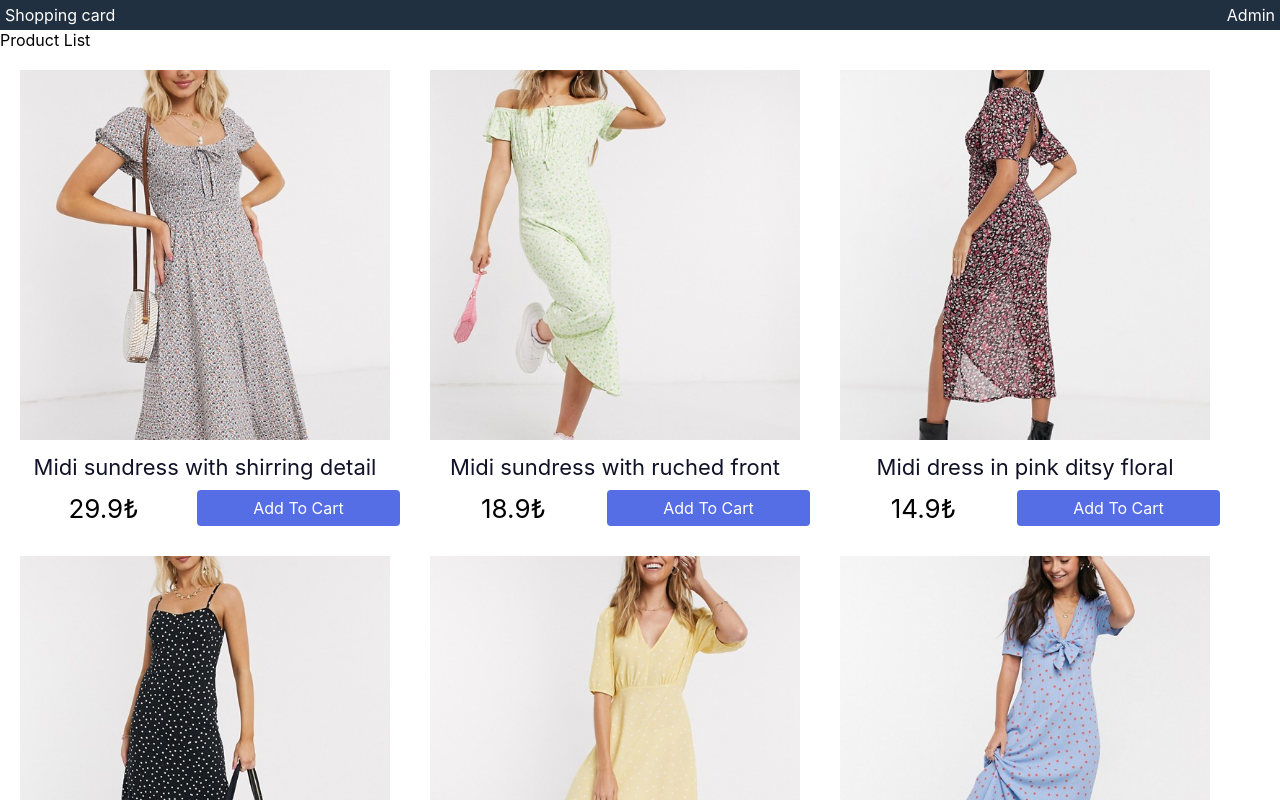
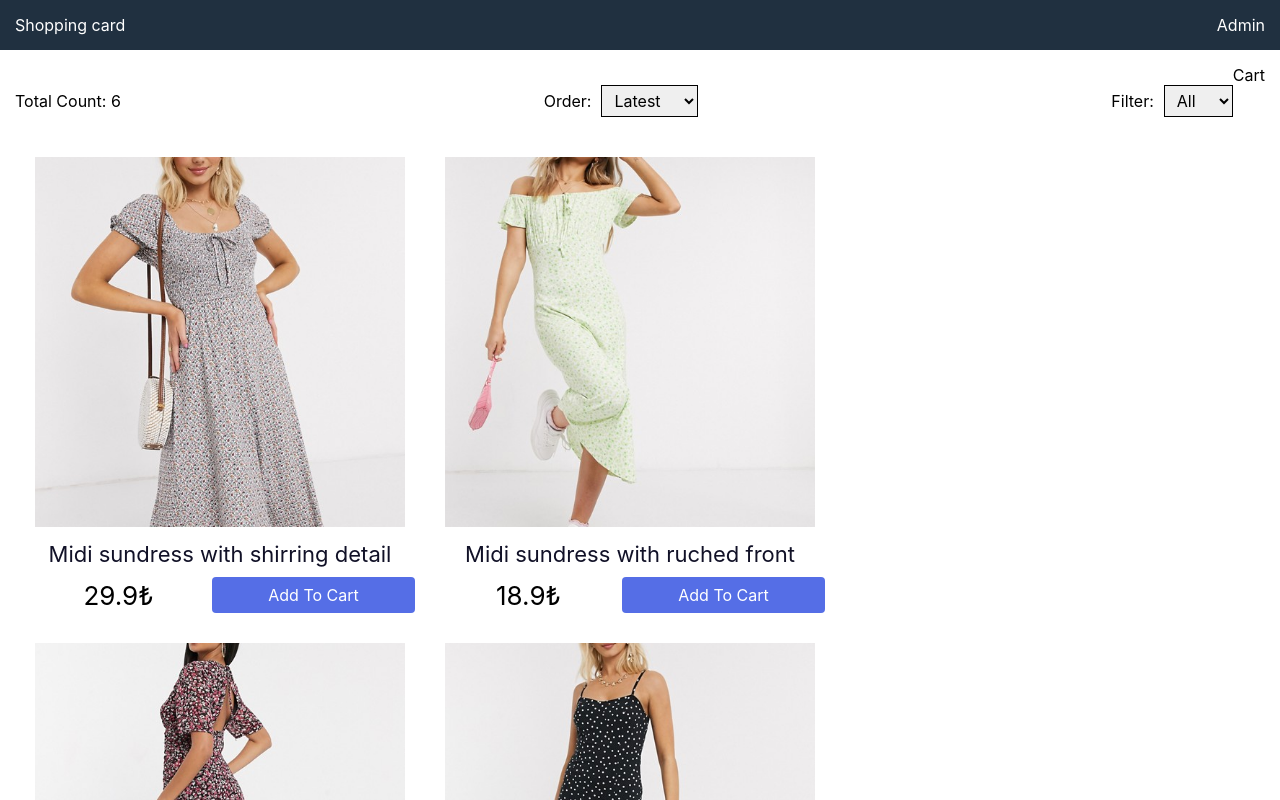
Before and after one commit to bertugmete/shopping-cart, a React (Create React App) app: page / in a window 1280 px wide. Shown: the top 800 px of the page. Built offline with nearby package versions, Linux system fonts and the light colour scheme.

Commit message:
sort and filter added

```diff
--- a/src/App.js
+++ b/src/App.js
@@ -1,4 +1,5 @@
 import React from "react";
+import Filter from "./components/filter";
 import Products from "./components/products";
 import data from "./data.json";
 
@@ -11,6 +12,44 @@ class App extends React.Component {
       sort: "",
     };
   }
+
+  handleOrder = (event) => {
+    let { value } = event.target;
+
+    let { products } = this.state;
+
+    let orderedProducts = products.sort((a, b) => {
+      debugger;
+      if (value === "lowest") {
+        return a.price > b.price ? 1 : -1;
+      } else if (value === "highest") {
+        return a.price < b.price ? 1 : -1;
+      } else {
+        return a._id < b._id ? 1 : -1;
+      }
+    });
+
+    this.setState({
+      product: orderedProducts,
+    });
+  };
+
+  handleFilter = (event) => {
+    let { value } = event.target;
+    if (value === "all") {
+      this.setState({
+        products: data.products,
+      });
+    } else {
+      let filteredProducts = data.products.filter((product) => {
+        return product.availableSizes.indexOf(value) >= 0;
+      });
+
+      this.setState({
+        products: filteredProducts,
+      });
+    }
+  };
   render() {
     return (
       <div className="container">
@@ -19,11 +58,16 @@ class App extends React.Component {
           <a href="/admin">Admin</a>
         </header>
         <main>
-          <div>Product List</div>
           <div className="content">
             <div className="main">
+              <Filter
+                order={this.handleOrder}
+                filter={this.handleFilter}
+                length={this.state.products.length}
+              />
               <Products products={this.state.products} />
             </div>
+            <div>Cart</div>
           </div>
         </main>
         <footer>All rights are reserved.</footer>
--- /dev/null
+++ b/src/components/filter/assets/style.scss
@@ -0,0 +1,14 @@
+.filter__container {
+  display: flex;
+  align-items: center;
+  justify-content: space-between;
+  margin: 20px 0;
+  span {
+    margin-right: 10px;
+  }
+  select {
+    border: 1px solid;
+    font-size: 1.6rem;
+    padding: 4px 8px;
+  }
+}
--- /dev/null
+++ b/src/components/filter/index.js
@@ -0,0 +1,32 @@
+import React, { Component } from "react";
+import "./assets/style.scss";
+
+export default class Filter extends Component {
+  render() {
+    return (
+      <div className="filter__container">
+        <span>Total Count: {this.props.length}</span>
+        <div className="order">
+          <span>Order:</span>
+          <select onChange={this.props.order}>
+            <option value="">Latest</option>
+            <option value="lowest">Lowest</option>
+            <option value="highest">Highest</option>
+          </select>
+        </div>
+        <div className="size">
+          <span>Filter:</span>
+          <select onChange={this.props.filter}>
+            <option value="all">All</option>
+            <option value="XS">XS</option>
+            <option value="S">S</option>
+            <option value="M">M</option>
+            <option value="L">L</option>
+            <option value="XL">XL</option>
+            <option value="XXL">XXL</option>
+          </select>
+        </div>
+      </div>
+    );
+  }
+}
--- a/src/components/products/index.js
+++ b/src/components/products/index.js
@@ -9,7 +9,7 @@ export default class Products extends Component {
         <ul className="products">
           {this.props.products.map((product) => {
             return (
-              <li>
+              <li key={product._id}>
                 <div className="product">
                   <a href={`#${product._id}`}>
                     <img src={product.image} alt={product.title} />
--- a/src/index.scss
+++ b/src/index.scss
@@ -39,10 +39,16 @@ body {
     display: flex;
     justify-content: space-between;
     align-items: center;
-    padding: 0.5rem;
+    padding: 1.5rem;
     a {
       color: #ffffff;
       text-decoration: none;
+    }
+  }
+  main {
+    padding: 1.5rem;
+    .content {
+      display: flex;
     }
   }
   footer {
@@ -51,9 +57,6 @@ body {
     display: flex;
     justify-content: center;
     align-items: center;
-  }
-  main {
-    flex: 1;
   }
 }
 
```
